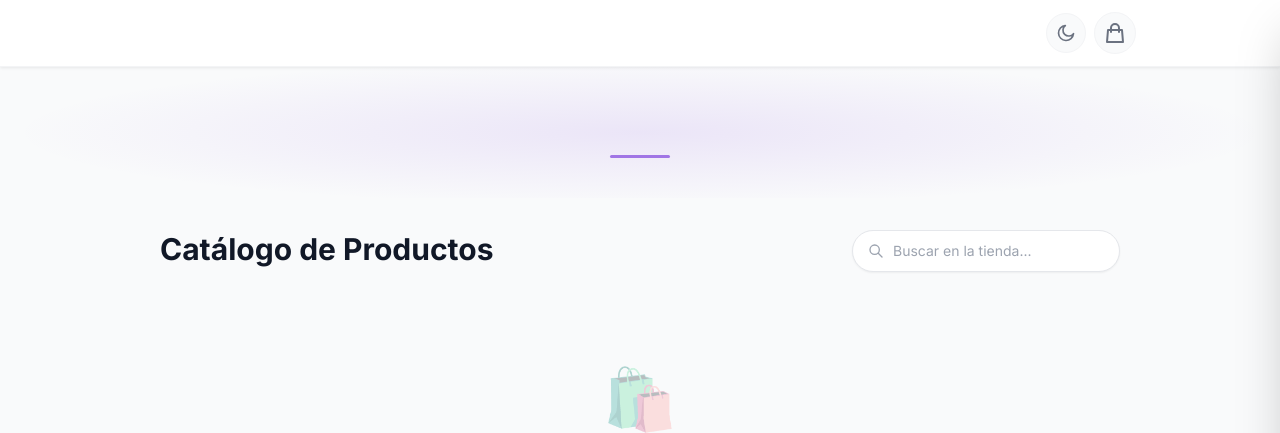
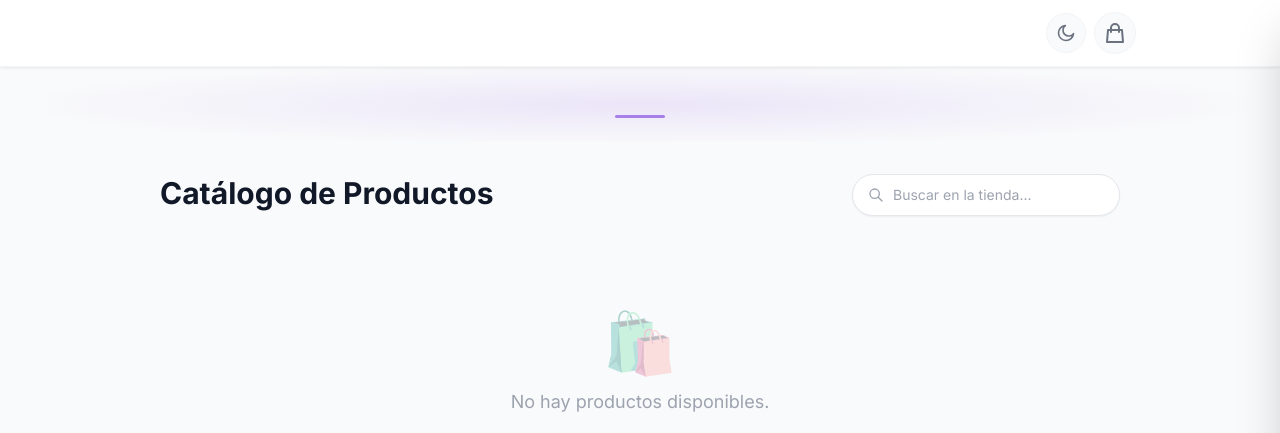
Before and after one commit to Maxii9/Dulce_Detalle, a Django app: template dulce_detalle/app/templates/tienda_publica/index.html in a window 1280 px wide. Shown: the top 433 px of the page. Run offline with Django 5.2, Linux system fonts and the light colour scheme; the template is opened without the code that fills it, so the values that code supplies are empty; some libraries are stand-ins or nearby versions; some web fonts are replaced.

Commit message:
fix: quita emoji/nombre del navbar, reduce padding hero, carrusel mas lento

```diff
--- a/dulce_detalle/app/templates/tienda_publica/base_publica.html
+++ b/dulce_detalle/app/templates/tienda_publica/base_publica.html
@@ -76,7 +76,7 @@
       flex-direction: column;
       align-items: center;
       justify-content: center;
-      padding: 3.5rem 1rem 2.5rem;
+      padding: 2rem 1rem 1.5rem;
       text-align: center;
       position: relative;
       overflow: hidden;
@@ -182,15 +182,9 @@
 
   <!-- ── Navbar ── -->
   <nav class="sticky top-0 z-40 border-b">
-    <div class="max-w-5xl mx-auto px-4 py-3 flex items-center justify-between gap-4">
+    <div class="max-w-5xl mx-auto px-4 py-3 flex items-center justify-end gap-4">
 
-      <!-- Logo / link inicio -->
-      <a href="{% url 'tienda_publica' negocio.slug %}" class="flex items-center gap-2 group shrink-0">
-        <span class="text-2xl group-hover:scale-110 transition-transform">{{ negocio.emoji }}</span>
-        <span class="text-base font-extrabold tracking-tight text-base-color hidden sm:inline">{{ negocio.nombre }}</span>
-      </a>
 
-      <!-- Acciones del nav -->
       <div class="flex items-center gap-2">
 
         <!-- Toggle dark/light -->
@@ -239,13 +233,11 @@
   <!-- ── Hero con el nombre de la tienda ── -->
   {% block hero %}
   <div class="store-hero">
-    <span class="store-hero-emoji">{{ negocio.emoji }}</span>
     <h1 class="store-hero-name">{{ negocio.nombre }}</h1>
     {% if negocio.descripcion %}
     <p class="store-hero-desc">{{ negocio.descripcion }}</p>
     {% endif %}
-    <!-- Línea decorativa bajo el nombre -->
-    <div style="margin-top:1.25rem;width:60px;height:3px;border-radius:99px;background:var(--color-primary);opacity:.6"></div>
+    <div style="margin-top:1rem;width:50px;height:3px;border-radius:99px;background:var(--color-primary);opacity:.55"></div>
   </div>
   {% endblock %}
 
--- a/dulce_detalle/app/templates/tienda_publica/index.html
+++ b/dulce_detalle/app/templates/tienda_publica/index.html
@@ -51,7 +51,7 @@
 {% if productos_con_cant %}
 <div class="marquee-wrapper w-full overflow-hidden mb-10 py-4" style="position:relative;background: linear-gradient(90deg, rgba(249,250,251,1) 0%, rgba(255,255,255,0) 10%, rgba(255,255,255,0) 90%, rgba(249,250,251,1) 100%); border-radius: 1rem;">
 
-  <div class="marquee-container flex gap-4 w-max hover:[animation-play-state:paused]" style="animation: scroll 40s linear infinite;">
+  <div class="marquee-container flex gap-4 w-max hover:[animation-play-state:paused]" style="animation: scroll 70s linear infinite;">
 
     <!-- Original -->
     <div class="flex gap-4 items-center">
```
